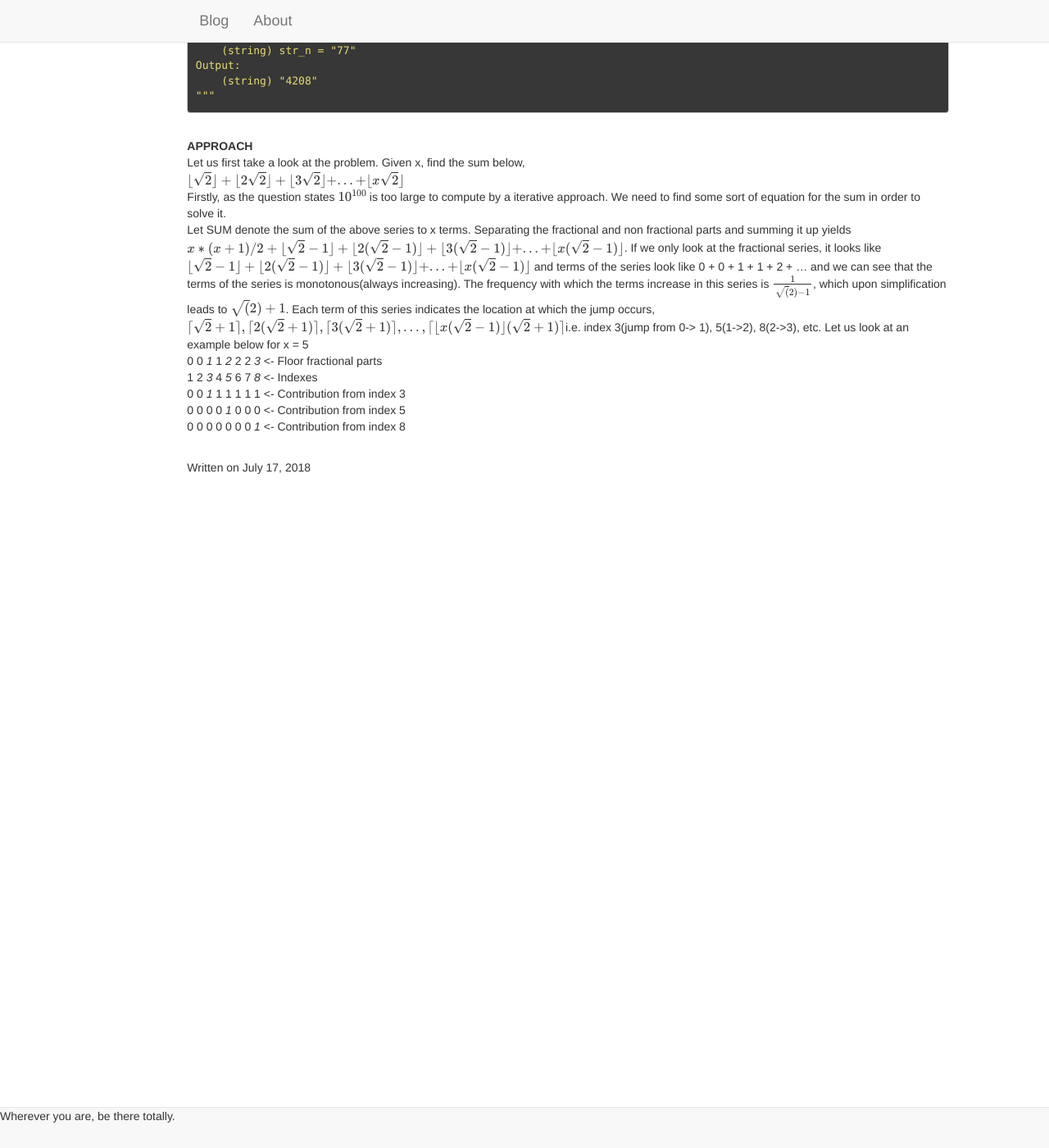
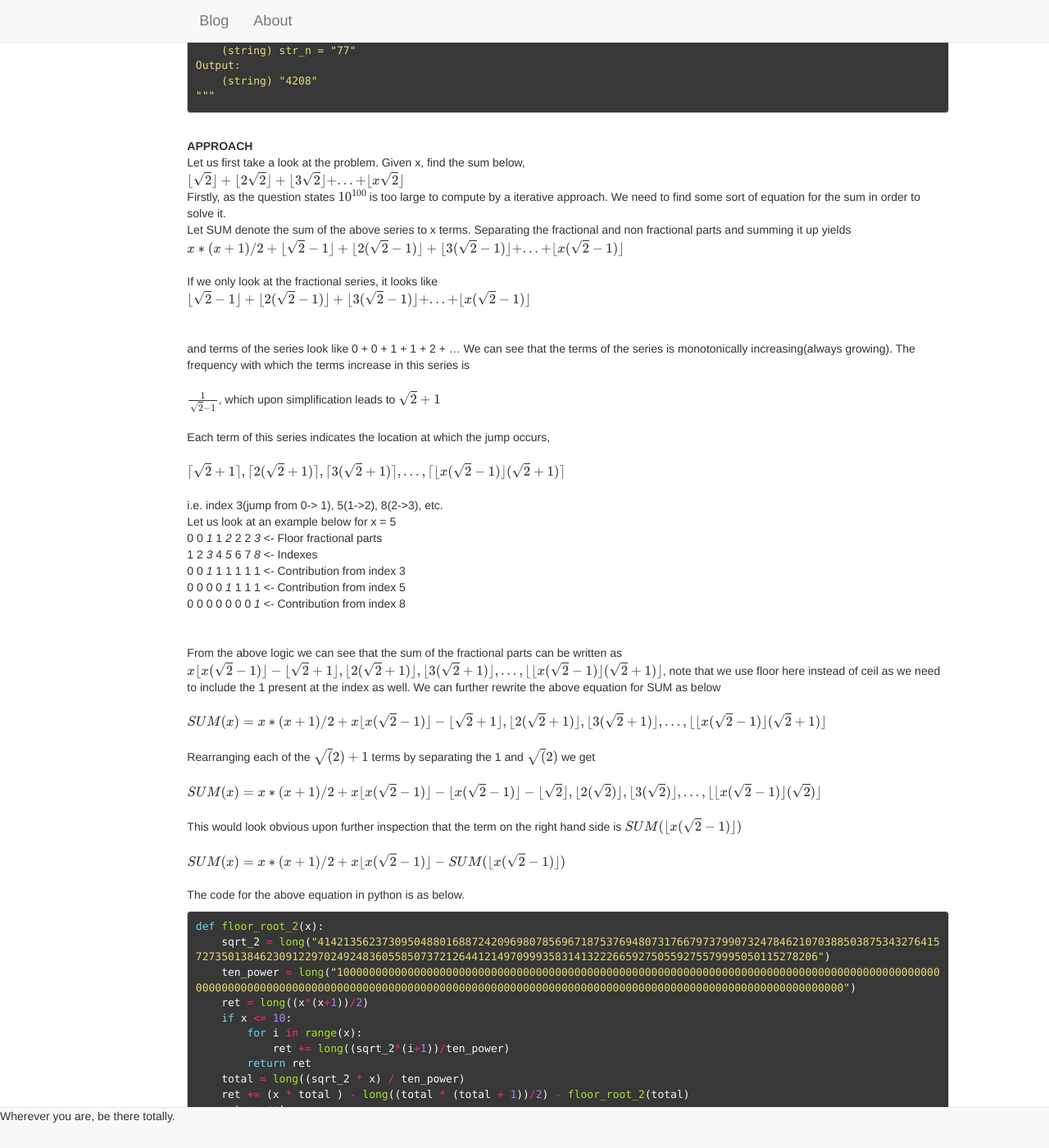
Before and after one commit to surajshetiya/surajshetiya.github.io, a Jekyll site: the page built from _posts/2018-07-17-Google-foobar.md, in a window 1280 px wide and 1400 px high, scrolled down 19115 px. Shown: the whole window at 82% size. Built offline with Jekyll 4.4.1, drawn with Linux system fonts in a browser that asks for light colours; formulas are drawn with MathJax 3; some of the changed text lies outside the part shown.

Commit message:
Adding foobar

````diff
--- a/_posts/2018-07-17-Google-foobar.md
+++ b/_posts/2018-07-17-Google-foobar.md
@@ -868,12 +868,46 @@ $$\lfloor{\sqrt{2}}\rfloor + \lfloor{2\sqrt{2}}\rfloor + \lfloor{3\sqrt{2}}\rflo
 <br/>
 Firstly, as the question states $$10^{100}$$ is too large to compute by a iterative approach. We need to find some sort of equation for the sum in order to solve it.
 <br/>
-Let SUM denote the sum of the above series to x terms. Separating the fractional and non fractional parts and summing it up yields
-$$x*(x+1)/2 + \lfloor{\sqrt{2}-1}\rfloor + \lfloor{2(\sqrt{2}-1)}\rfloor + \lfloor{3(\sqrt{2}-1)}\rfloor + ... + \lfloor{x(\sqrt{2}-1)}\rfloor$$. If we only look at the fractional series, it looks like $$\lfloor{\sqrt{2}-1}\rfloor + \lfloor{2(\sqrt{2}-1)}\rfloor + \lfloor{3(\sqrt{2}-1)}\rfloor + ... + \lfloor{x(\sqrt{2}-1)}\rfloor$$ and terms of the series look like 0 + 0 + 1 + 1 + 2 + ... and we can see that the terms of the series is monotonous(always increasing). The frequency with which the terms increase in this series is $$\frac{1}{\sqrt(2)-1}$$, which upon simplification leads to $$\sqrt(2)+1$$. Each term of this series indicates the location at which the jump occurs, $$\lceil{\sqrt{2}+1}\rceil, \lceil{2(\sqrt{2}+1)}\rceil, \lceil{3(\sqrt{2}+1)}\rceil, ... , \lceil{\lfloor{x(\sqrt{2}-1)}\rfloor(\sqrt{2}+1)}\rceil$$i.e. index 3(jump from 0-> 1), 5(1->2), 8(2->3), etc. Let us look at an example below for x = 5
+Let SUM denote the sum of the above series to x terms. Separating the fractional and non fractional parts and summing it up yields  <br/>
+$$x*(x+1)/2 + \lfloor{\sqrt{2}-1}\rfloor + \lfloor{2(\sqrt{2}-1)}\rfloor + \lfloor{3(\sqrt{2}-1)}\rfloor + ... + \lfloor{x(\sqrt{2}-1)}\rfloor$$<br/><br/>
+If we only look at the fractional series, it looks like  <br/>
+$$\lfloor{\sqrt{2}-1}\rfloor + \lfloor{2(\sqrt{2}-1)}\rfloor + \lfloor{3(\sqrt{2}-1)}\rfloor + ... + \lfloor{x(\sqrt{2}-1)}\rfloor$$
+<br/>
+<br/>
+and terms of the series look like 0 + 0 + 1 + 1 + 2 + ... We can see that the terms of the series is monotonically increasing(always growing). The frequency with which the terms increase in this series is <br/><br/>
+$$\frac{1}{\sqrt2-1}$$, which upon simplification leads to $$\sqrt2+1$$<br/><br/>
+Each term of this series indicates the location at which the jump occurs,
+<br/><br/>$$\lceil{\sqrt{2}+1}\rceil, \lceil{2(\sqrt{2}+1)}\rceil, \lceil{3(\sqrt{2}+1)}\rceil, ... , \lceil{\lfloor{x(\sqrt{2}-1)}\rfloor(\sqrt{2}+1)}\rceil$$<br/><br/>
+i.e. index 3(jump from 0-> 1), 5(1->2), 8(2->3), etc.<br/>
+Let us look at an example below for x = 5
 <br/>
 0 0 *1* 1 *2* 2 2 *3* <- Floor fractional parts
 1 2 *3* 4 *5* 6 7 *8* <- Indexes
 0 0 *1* 1 1 1 1 1 <- Contribution from index 3
-0 0 0 0 *1* 0 0 0 <- Contribution from index 5
+0 0 0 0 *1* 1 1 1 <- Contribution from index 5
 0 0 0 0 0 0 0 *1* <- Contribution from index 8
+<br/><br/>
+From the above logic we can see that the sum of the fractional parts can be written as $$x\lfloor{x(\sqrt{2}-1)}\rfloor - \lfloor{\sqrt{2}+1}\rfloor, \lfloor{2(\sqrt{2}+1)}\rfloor, \lfloor{3(\sqrt{2}+1)}\rfloor, ... , \lfloor{\lfloor{x(\sqrt{2}-1)}\rfloor(\sqrt{2}+1)}\rfloor$$, note that we use floor here instead of ceil as we need to include the 1 present at the index as well. We can further rewrite the above equation for SUM as below<br/><br/>
+$$SUM(x) = x*(x+1)/2 + x\lfloor{x(\sqrt{2}-1)}\rfloor - \lfloor{\sqrt{2}+1}\rfloor, \lfloor{2(\sqrt{2}+1)}\rfloor, \lfloor{3(\sqrt{2}+1)}\rfloor, ... , \lfloor{\lfloor{x(\sqrt{2}-1)}\rfloor(\sqrt{2}+1)}\rfloor$$<br/>
 <br/>
+Rearranging each of the $$\sqrt(2)+1$$ terms by separating the 1 and $$\sqrt(2)$$ we get <br/><br/>
+$$SUM(x) = x*(x+1)/2 + x\lfloor{x(\sqrt{2}-1)}\rfloor - \lfloor{x(\sqrt{2}-1)}\rfloor - \lfloor{\sqrt{2}}\rfloor, \lfloor{2(\sqrt{2})}\rfloor, \lfloor{3(\sqrt{2})}\rfloor, ... , \lfloor{\lfloor{x(\sqrt{2}-1)}\rfloor(\sqrt{2})}\rfloor$$<br/><br/>
+This would look obvious upon further inspection that the term on the right hand side is $$SUM(\lfloor{x(\sqrt{2}-1)}\rfloor)$$<br/><br/>
+$$SUM(x) = x*(x+1)/2 + x\lfloor{x(\sqrt{2}-1)}\rfloor - SUM(\lfloor{x(\sqrt{2}-1)}\rfloor)$$ <br/><br/>
+The code for the above equation in python is as below.<br/>
+```python
+def floor_root_2(x):
+    sqrt_2 = long("41421356237309504880168872420969807856967187537694807317667973799073247846210703885038753432764157273501384623091229702492483605585073721264412149709993583141322266592750559275579995050115278206")
+    ten_power = long("100000000000000000000000000000000000000000000000000000000000000000000000000000000000000000000000000000000000000000000000000000000000000000000000000000000000000000000000000000000000000000000000000")
+    ret = long((x*(x+1))/2)
+    if x <= 10:
+        for i in range(x):
+            ret += long((sqrt_2*(i+1))/ten_power)
+        return ret
+    total = long((sqrt_2 * x) / ten_power)
+    ret += (x * total ) - long((total * (total + 1))/2) - floor_root_2(total)
+    return ret
+
+def answer(str_n):
+    return str(floor_root_2(long(str_n)))
+```
````
